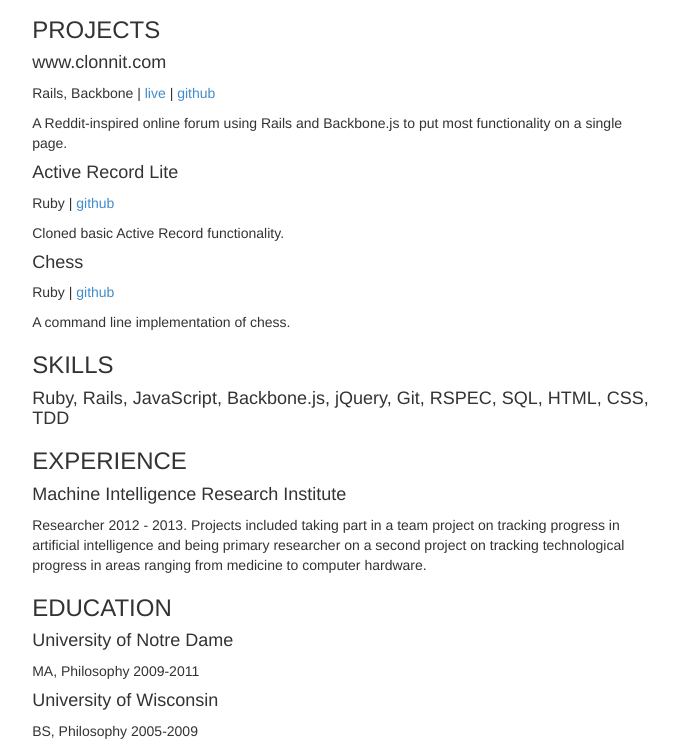
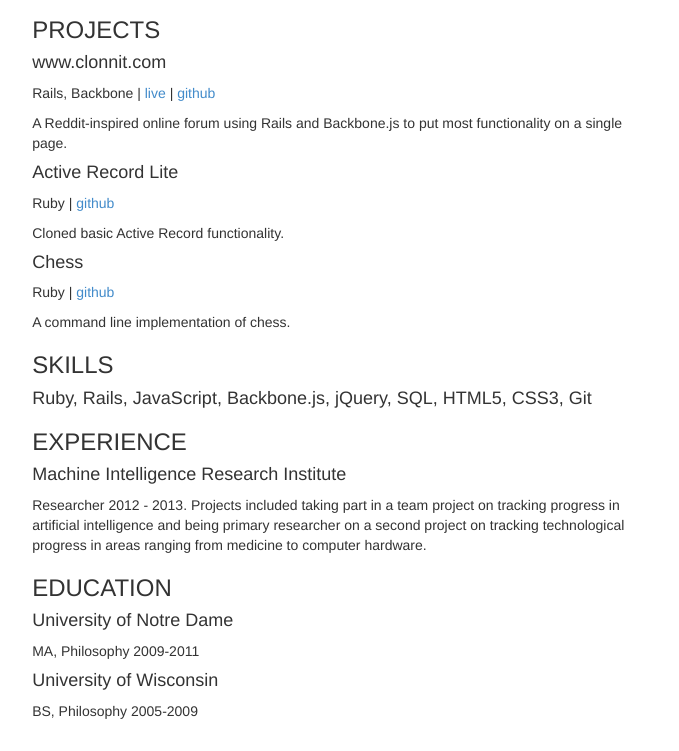
Before and after one commit to chris-hallquist/chris-hallquist.github.io, a plain HTML site: page index.html in a window 1280 px wide. Shown: the part 93-844 px from the top of the page, without its empty margins (77-756 px from the left). Drawn offline with nearby package versions, Linux system fonts and the light colour scheme.

Commit message:
tweaked list of skills

```diff
--- a/index.html
+++ b/index.html
@@ -30,7 +30,7 @@
 				<p>Ruby | <a href="https://github.com/chris-hallquist/chess">github</a></p>
 				<p>A command line implementation of chess.</p>
 				<h3>SKILLS</h3>
-				<h4>Ruby, Rails, JavaScript, Backbone.js, jQuery, Git, RSPEC, SQL, HTML, CSS, TDD</h4>
+				<h4>Ruby, Rails, JavaScript, Backbone.js, jQuery, SQL, HTML5, CSS3, Git</h4>
 				<h3>EXPERIENCE</h3>
 				<h4>Machine Intelligence Research Institute</h4>
 				<p>Researcher 2012 - 2013. Projects included taking part in a team project on tracking progress in artificial intelligence and being primary researcher on a second project on tracking technological progress in areas ranging from medicine to computer hardware.</p>
```
